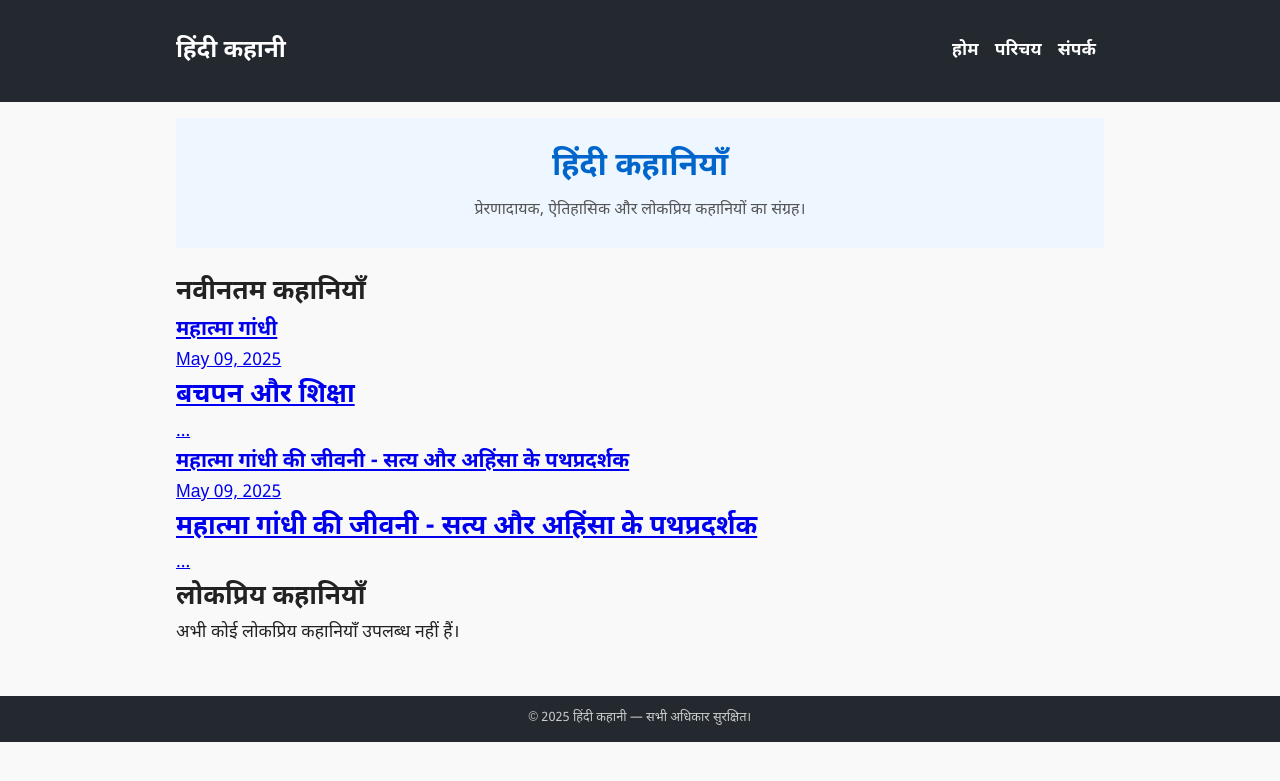
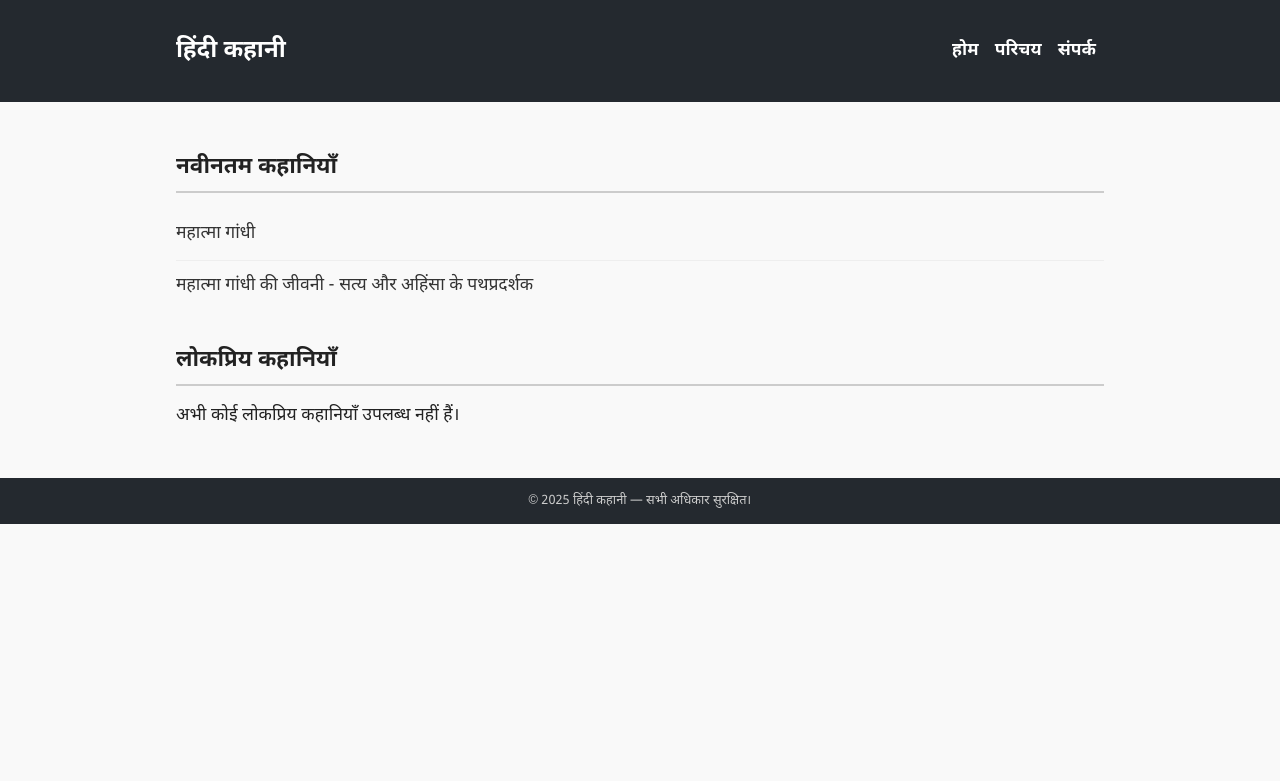
Before and after one commit to hindikahani/hindikahani.github.io, a Jekyll site: the page built from index.md, in a window 1280 px wide. Shown: the top 781 px of the page. Built offline with Jekyll 4.4.1, drawn with Linux system fonts in a browser that asks for light colours.

Commit message:
Update index.md

```diff
--- a/index.md
+++ b/index.md
@@ -3,54 +3,33 @@ layout: blog
 title: होम
 ---
 
-<section class="hero">
-  <h1>हिंदी कहानियाँ</h1>
-  <p>प्रेरणादायक, ऐतिहासिक और लोकप्रिय कहानियों का संग्रह।</p>
+<section class="latest-posts">
+  <h2 class="section-title">नवीनतम कहानियाँ</h2>
+  <div class="post-list">
+    {% for post in site.posts limit:5 %}
+      <a href="{{ post.url | relative_url }}">{{ post.title }}</a>
+    {% endfor %}
+    {% if site.posts.size > 5 %}
+      <div class="view-all">
+        <a href="/blog/">सभी नवीनतम कहानियाँ देखें</a>
+      </div>
+    {% endif %}
+  </div>
 </section>
 
-<section class="latest-stories">
-  <h2 class="section-title">नवीनतम कहानियाँ</h2>
-  <div class="story-grid">
-    {% for post in site.posts limit:6 %}
-      <div class="story-card">
-        <a href="{{ post.url | relative_url }}">
-          <h3>{{ post.title }}</h3>
-          <p class="story-meta">{{ post.date | date: "%B %d, %Y" }}</p>
-          {% if post.excerpt %}
-            <p>{{ post.excerpt | truncatewords: 20 }}...</p>
-          {% endif %}
-        </a>
-      </div>
+<section class="popular-posts">
+  <h2 class="section-title">लोकप्रिय कहानियाँ</h2>
+  <div class="post-list">
+    {% assign popular_posts = site.posts | where: "popular", true %}
+    {% for post in popular_posts limit:3 %}
+      <a href="{{ post.url | relative_url }}">{{ post.title }}</a>
     {% endfor %}
-  </div>
-  {% if site.posts.size > 6 %}
-    <div class="view-all">
-      <a href="/blog/">सभी कहानियाँ देखें</a>
-    </div>
-  {% endif %}
-</section>
-
-<section class="popular-stories">
-  <h2 class="section-title">लोकप्रिय कहानियाँ</h2>
-  <div class="story-grid">
-    {% assign popular_posts = site.posts | where: "popular", true %}
-    {% if popular_posts.size > 0 %}
-      {% for post in popular_posts limit:3 %}
-        <div class="story-card popular">
-          <a href="{{ post.url | relative_url }}">
-            <h3>{{ post.title }}</h3>
-            {% if post.excerpt %}
-              <p>{{ post.excerpt | truncatewords: 15 }}...</p>
-            {% endif %}
-          </a>
+    {% if popular_posts.size > 3 %}
+      <div class="view-all">
         </div>
-      {% endfor %}
-    {% else %}
+    {% endif %}
+    {% if popular_posts.size == 0 %}
       <p>अभी कोई लोकप्रिय कहानियाँ उपलब्ध नहीं हैं।</p>
     {% endif %}
   </div>
-  {% if popular_posts.size > 3 %}
-    <div class="view-all">
-    </div>
-  {% endif %}
 </section>
```
